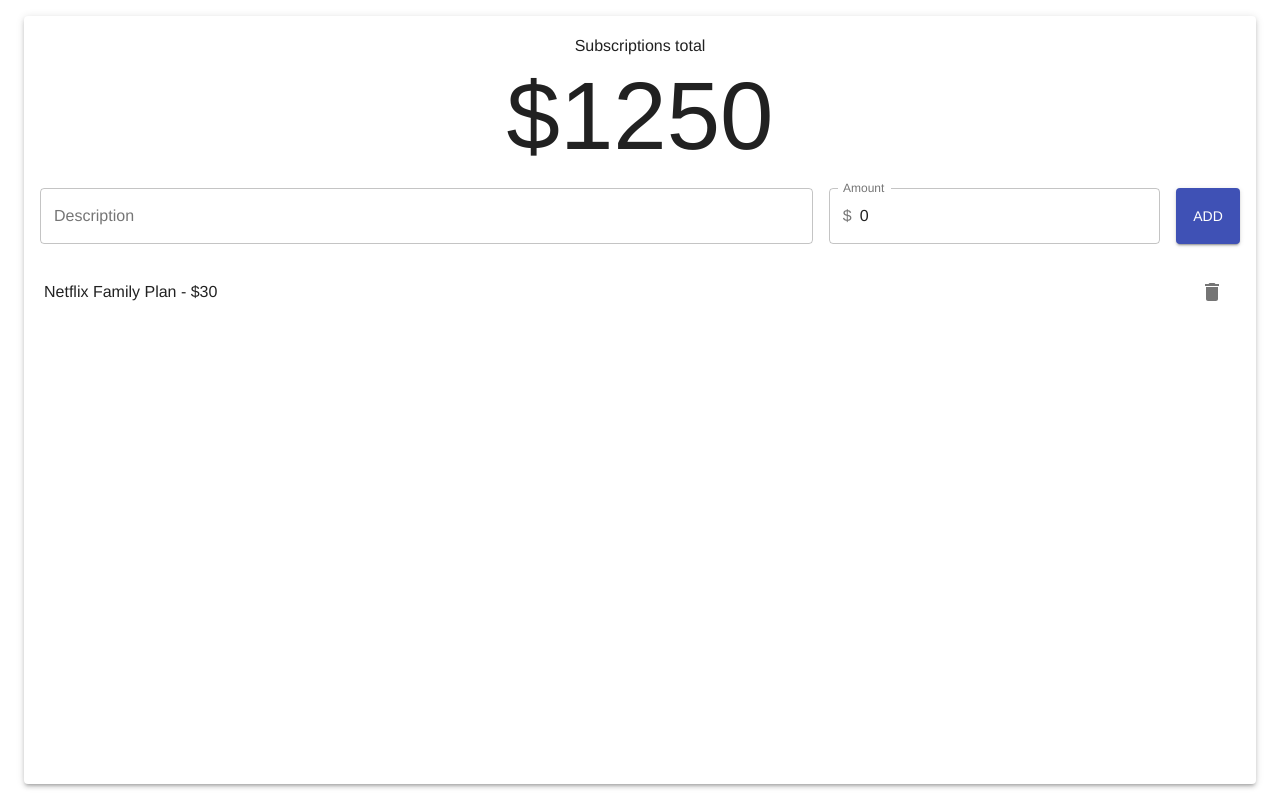
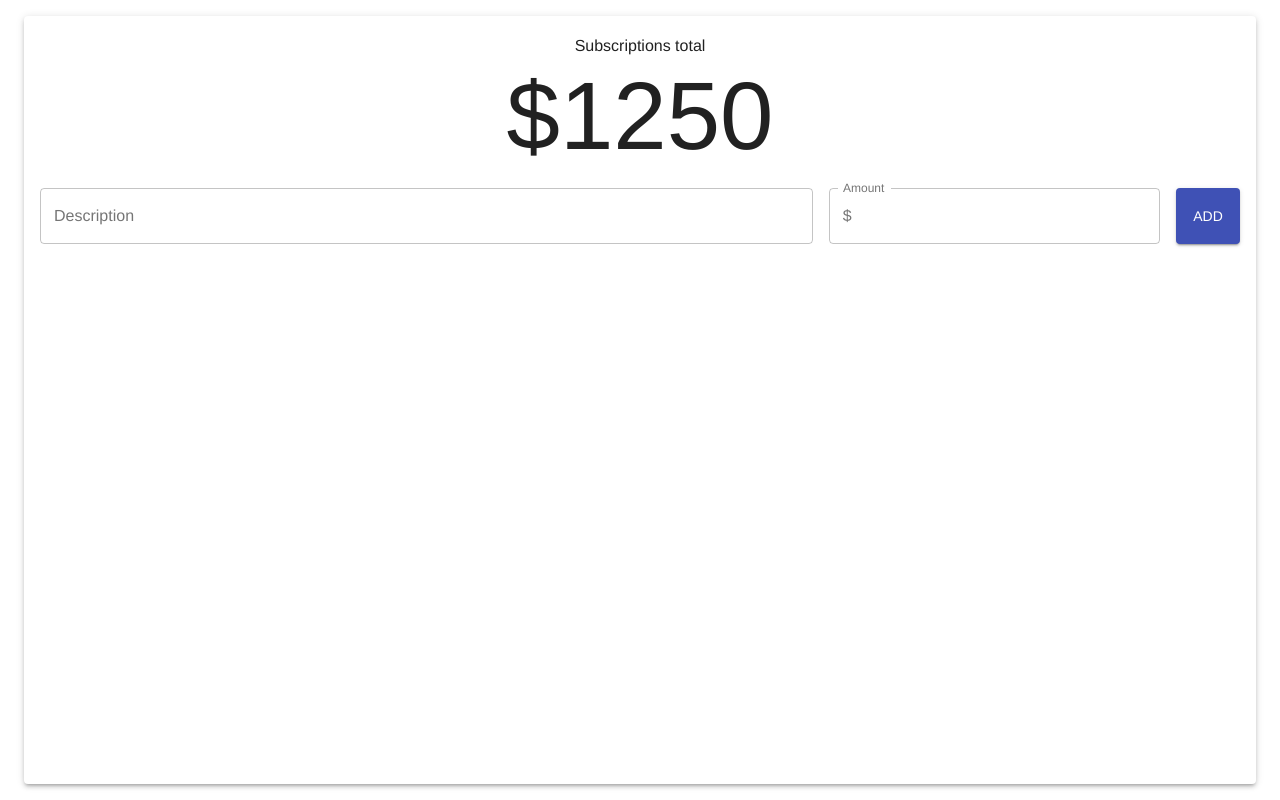
Before and after one commit to davinakano/subscription-tracker-electron, a React (Create React App) app: page / in a window 1280 px wide. Built offline with nearby package versions, Linux system fonts and the light colour scheme.

Commit message:
Setup of Context and useReducer

```diff
--- a/src/App.js
+++ b/src/App.js
@@ -1,7 +1,8 @@
 import React from "react";
 import { MuiThemeProvider } from "@material-ui/core/styles";
-import { Paper, Container, Box } from "@material-ui/core";
+import { AppStateProvider } from "./data/AppContext";
 import theme from "./styles/theme";
+import Layout from "./components/Layout";
 import Summary from "./components/Summary";
 import Form from "./components/Form";
 import SubscriptionList from "./components/SubscriptionList";
@@ -9,15 +10,13 @@ import SubscriptionList from "./components/SubscriptionList";
 function App() {
   return (
     <MuiThemeProvider theme={theme}>
-      <Container maxWidth="lg">
-        <Paper elevation={3}>
-          <Box height="calc(100vh - 64px)" marginTop={2} padding={2}>
-            <Summary />
-            <Form />
-            <SubscriptionList />
-          </Box>
-        </Paper>
-      </Container>
+      <AppStateProvider>
+        <Layout>
+          <Summary />
+          <Form />
+          <SubscriptionList />
+        </Layout>
+      </AppStateProvider>
     </MuiThemeProvider>
   );
 }
--- a/src/components/Form.js
+++ b/src/components/Form.js
@@ -1,4 +1,4 @@
-import React, { useState } from "react";
+import React, { useRef } from "react";
 import { makeStyles } from "@material-ui/core/styles";
 import {
   Box,
@@ -9,6 +9,7 @@ import {
   TextField,
   Button,
 } from "@material-ui/core";
+import { useAppReducer } from "../data/AppContext";
 
 const useStyles = makeStyles((theme) => ({
   textDescription: {
@@ -23,7 +24,19 @@ const useStyles = makeStyles((theme) => ({
 
 function Form() {
   const classes = useStyles();
-  const [amount, setAmount] = useState(0);
+  const dispatch = useAppReducer();
+  const descriptionInputRef = useRef();
+  const amountInputRef = useRef();
+
+  function addExpense() {
+    const newExpense = {
+      id: Date.now(),
+      description: descriptionInputRef.current.value,
+      amount: amountInputRef.current.value,
+    };
+
+    dispatch({ type: "ADD_EXPENSE", newExpense });
+  }
 
   return (
     <Box display="flex" marginBottom={2}>
@@ -32,18 +45,18 @@ function Form() {
         label="Description"
         variant="outlined"
         className={classes.textDescription}
+        inputRef={descriptionInputRef}
       />
       <FormControl fullWidth variant="outlined" className={classes.textAmount}>
         <InputLabel htmlFor="amount">Amount</InputLabel>
         <OutlinedInput
           id="input-amount"
-          value={amount}
-          onChange={(e) => setAmount(e.target.value)}
           startAdornment={<InputAdornment position="start">$</InputAdornment>}
           labelWidth={60}
+          inputRef={amountInputRef}
         />
       </FormControl>
-      <Button variant="contained" color="primary">
+      <Button variant="contained" color="primary" onClick={addExpense}>
         Add
       </Button>
     </Box>
--- /dev/null
+++ b/src/components/Layout.js
@@ -0,0 +1,16 @@
+import React from "react";
+import { Paper, Container, Box } from "@material-ui/core";
+
+function Layout({ children }) {
+  return (
+    <Container maxWidth="lg">
+      <Paper elevation={3}>
+        <Box height="calc(100vh - 64px)" marginTop={2} padding={2}>
+          {children}
+        </Box>
+      </Paper>
+    </Container>
+  );
+}
+
+export default Layout;
--- a/src/components/SubscriptionList.js
+++ b/src/components/SubscriptionList.js
@@ -8,6 +8,7 @@ import {
   IconButton,
 } from "@material-ui/core";
 import DeleteIcon from "@material-ui/icons/Delete";
+import { useAppState } from "../data/AppContext";
 
 const useStyles = makeStyles((theme) => ({
   listItem: {
@@ -17,17 +18,23 @@ const useStyles = makeStyles((theme) => ({
 
 function SubscriptionList() {
   const classes = useStyles();
+  const { expenses } = useAppState();
 
   return (
     <List>
+      {expenses.map((expense) => {
+        const { description, amount } = expense;
+        return (
           <ListItem disableGutters className={classes.listItem}>
-        <ListItemText primary="Netflix Family Plan - $30" />
+            <ListItemText primary={`${description} - ${amount}`} />
             <ListItemSecondaryAction>
               <IconButton edge="end" aria-label="delete">
                 <DeleteIcon />
               </IconButton>
             </ListItemSecondaryAction>
           </ListItem>
+        );
+      })}
     </List>
   );
 }
--- /dev/null
+++ b/src/data/AppContext.js
@@ -0,0 +1,54 @@
+import React, { useContext, createContext, useReducer } from "react";
+import expenseValidation from "./Validations";
+
+export const AppContext = createContext();
+
+export function useAppState() {
+  // The value passed to our Context
+  // is the return value of useReducer
+  // which returns [state, dispatch]
+  //
+  // So this function returns state
+  return useContext(AppContext)[0];
+}
+
+export function useAppReducer() {
+  // The value passed to our Context
+  // is the return value of useReducer
+  // which returns [state, dispatch]
+  //
+  // So this function returns dispatch
+  return useContext(AppContext)[1];
+}
+
+const appStateReducer = (state, action) => {
+  switch (action.type) {
+    case "ADD_EXPENSE": {
+      const { newExpense } = action;
+      const errors = expenseValidation(newExpense);
+
+      debugger;
+
+      if (errors.length) {
+        return {
+          ...state,
+          errors,
+        };
+      }
+
+      return {
+        ...state,
+        expenses: [...state.expenses, { ...newExpense }],
+      };
+    }
+    default:
+      return state;
+  }
+};
+
+export function AppStateProvider({ children }) {
+  const initialState = { expenses: [] };
+  const value = useReducer(appStateReducer, initialState);
+
+  return <AppContext.Provider value={value}>{children}</AppContext.Provider>;
+}
--- /dev/null
+++ b/src/data/Validations.js
@@ -0,0 +1,13 @@
+export default function expenseValidation(newExpense) {
+  const errors = [];
+
+  if (newExpense.description.trim() === "") {
+    errors.push("Description cannot be empty!");
+  }
+
+  if (newExpense.amount.trim() === "") {
+    errors.push("Amount cannot be empty!");
+  }
+
+  return errors;
+}
```
Lines whose indentation alone changed are shown as unchanged.
